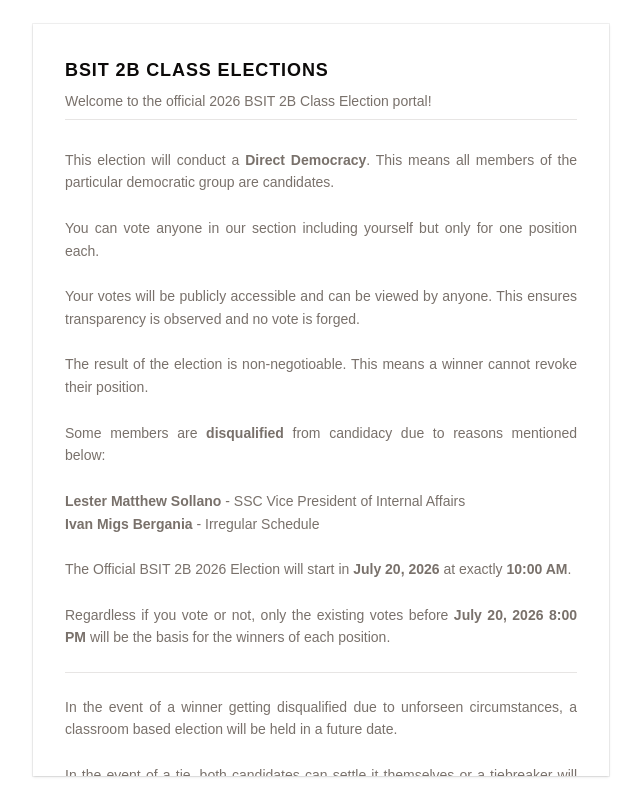
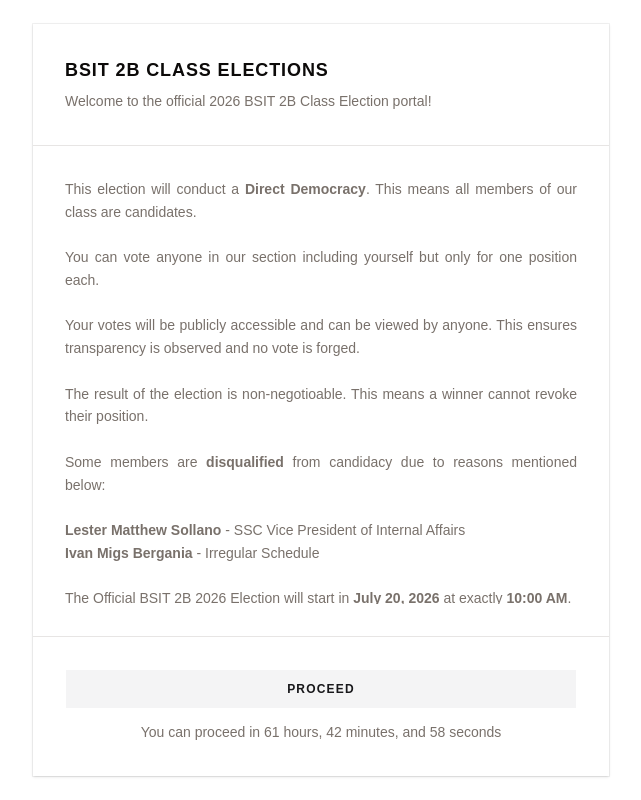
Before and after one commit to lestersollano/bsit-2b-election, a React (Vite) app: page /#/primer in a window 1280 px wide. Shown: the whole page, without its empty margins (319-960 px from the left). Built offline with nearby package versions, Linux system fonts and the light colour scheme.

Commit message:
fix ux primer

```diff
--- a/src/Primer.tsx
+++ b/src/Primer.tsx
@@ -5,10 +5,12 @@ import {
     CardDescription,
     CardHeader,
     CardTitle,
+    CardContent,
 } from "./components/ui/card"
 import { timeUntil } from "./lib/utils"
 import { useEffect, useState } from "react"
 import { useNavigate } from "react-router"
+import { Separator } from "./components/ui/separator"
 
 export function Primer() {
     const [timeLeft, setTimeLeft] = useState({ text: "", elapsed: false })
@@ -31,20 +33,20 @@ export function Primer() {
 
     return (
         <div className="box-border flex h-dvh justify-center p-6">
-            <Card className="w-full max-w-xl justify-between overflow-auto">
+            <Card className="w-full max-w-xl justify-between">
                 <CardHeader>
                     <CardTitle>BSIT 2B Class Elections</CardTitle>
                     <CardDescription>
                         Welcome to the official 2026 BSIT 2B Class Election
                         portal!
                     </CardDescription>
-                    <hr />
+                </CardHeader>
+                <Separator />
+                <CardContent className="flex-1 overflow-auto">
                     <CardDescription className="text-justify">
-                        <br />
                         This election will conduct a{" "}
                         <strong>Direct Democracy</strong>. This means all
-                        members of the particular democratic group are
-                        candidates.
+                        members of our class are candidates.
                         <br />
                         <br />
                         You can vote anyone in our section including yourself
@@ -82,7 +84,7 @@ export function Primer() {
                         <br />
                         <hr />
                         <br />
-                        In the event of a winner getting disqualified due to
+                        In the event of a winner gets disqualified due to
                         unforseen circumstances, a classroom based election will
                         be held in a future date.
                         <br />
@@ -91,7 +93,8 @@ export function Primer() {
                         themselves or a tiebreaker will be held in the Messenger
                         announcement group chat.
                     </CardDescription>
-                </CardHeader>
+                </CardContent>
+                <Separator />
                 <CardFooter className="flex flex-col gap-3">
                     <Button
                         variant={timeLeft.elapsed ? "default" : "secondary"}
```
